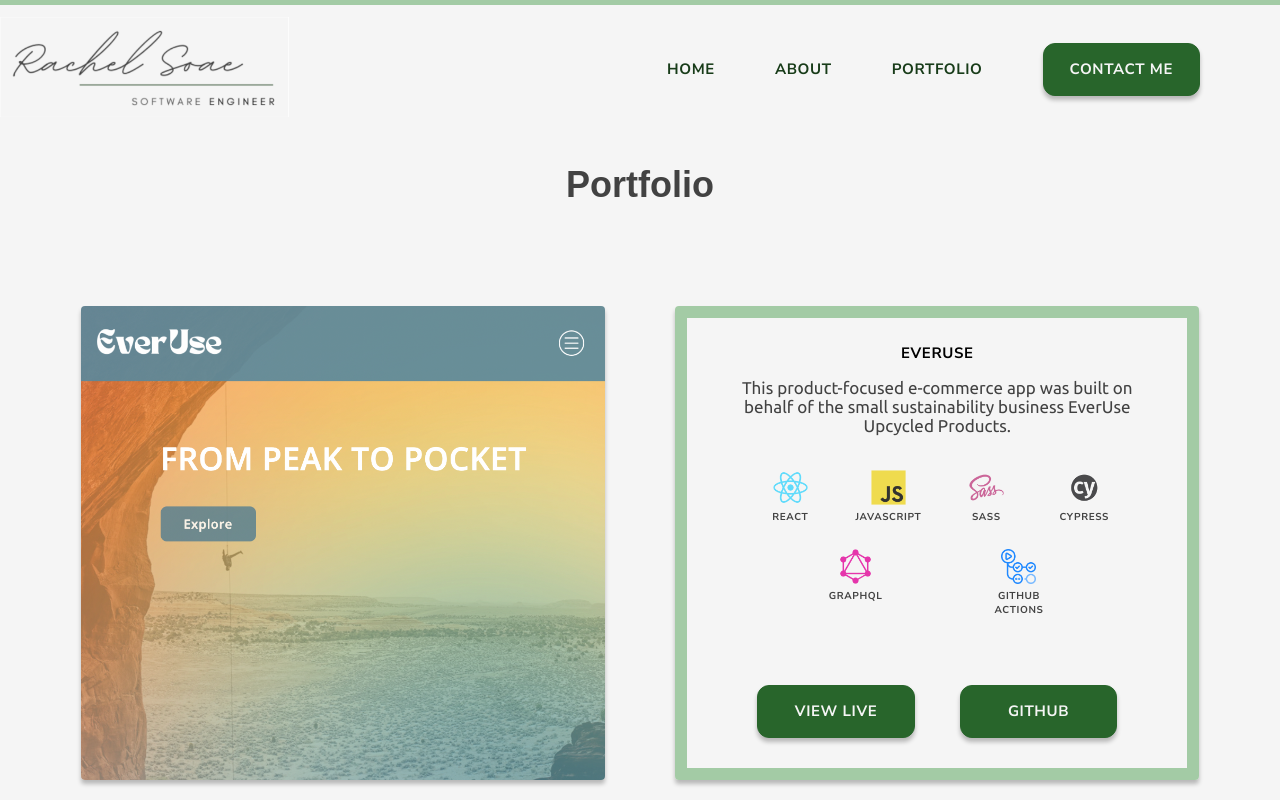
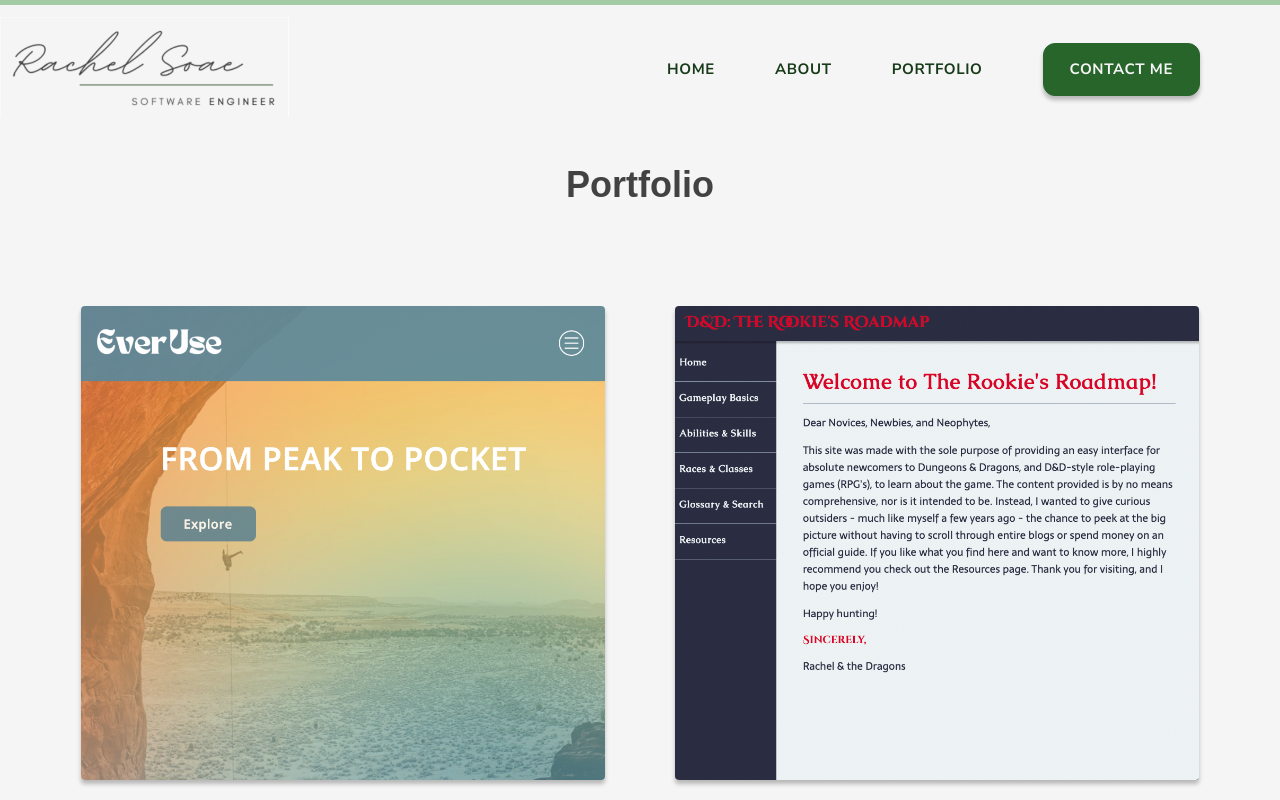
Before and after one commit to rachelsoae/portfolio, a React (Create React App) app: page /portfolio in a window 1280 px wide. Shown: the top 800 px of the page. Built offline with nearby package versions, Linux system fonts and the light colour scheme; a web font is replaced by a local one.

Commit message:
Conditionally render elements

```diff
--- a/src/components/Project/Project.js
+++ b/src/components/Project/Project.js
@@ -28,22 +28,28 @@
 
   const [isFront, setIsFront] = useState(true)
 
-  const toggleFront = () => {
+  const flipCard = () => {
     setIsFront(prevState => !prevState)
-  }
-
-  const frontStyle = {
-    backgroundImage: isFront && `url(${img})`,
-    backgroundSize: isFront && 'cover',
-    backgroundPosition: isFront && 'center'
   }
 
   return (
     <>
-      <article className='card-front' style={frontStyle}>
-
+      {isFront ?
+      <article
+        className='card-front'
+        style={{
+          backgroundImage: isFront && `url(${img})`,
+          backgroundSize: isFront && 'cover',
+          backgroundPosition: isFront && 'center'
+        }}
+        onClick={() => flipCard()}
+      >
       </article>
-      <article className='card-back'>
+      :
+      <article
+        className='card-back'
+        onClick={() => flipCard()}
+      >
       <h3>{name}</h3>
         <p>{tagline}</p>
         <div className='tech'>
@@ -80,7 +86,7 @@
             </a>
           </div>
         }
-      </article>
+      </article>}
     </>
   )
 }
--- a/src/styles/output.css
+++ b/src/styles/output.css
@@ -207,8 +207,6 @@
   margin-bottom: 1rem;
 }
 .card-back .project-buttons-container {
-  position: absolute;
-  bottom: 3rem;
   width: 90%;
   display: flex;
   justify-content: space-evenly;
```
Also changed, not shown: 1 other file (tests, documents, lock files or other folders).
